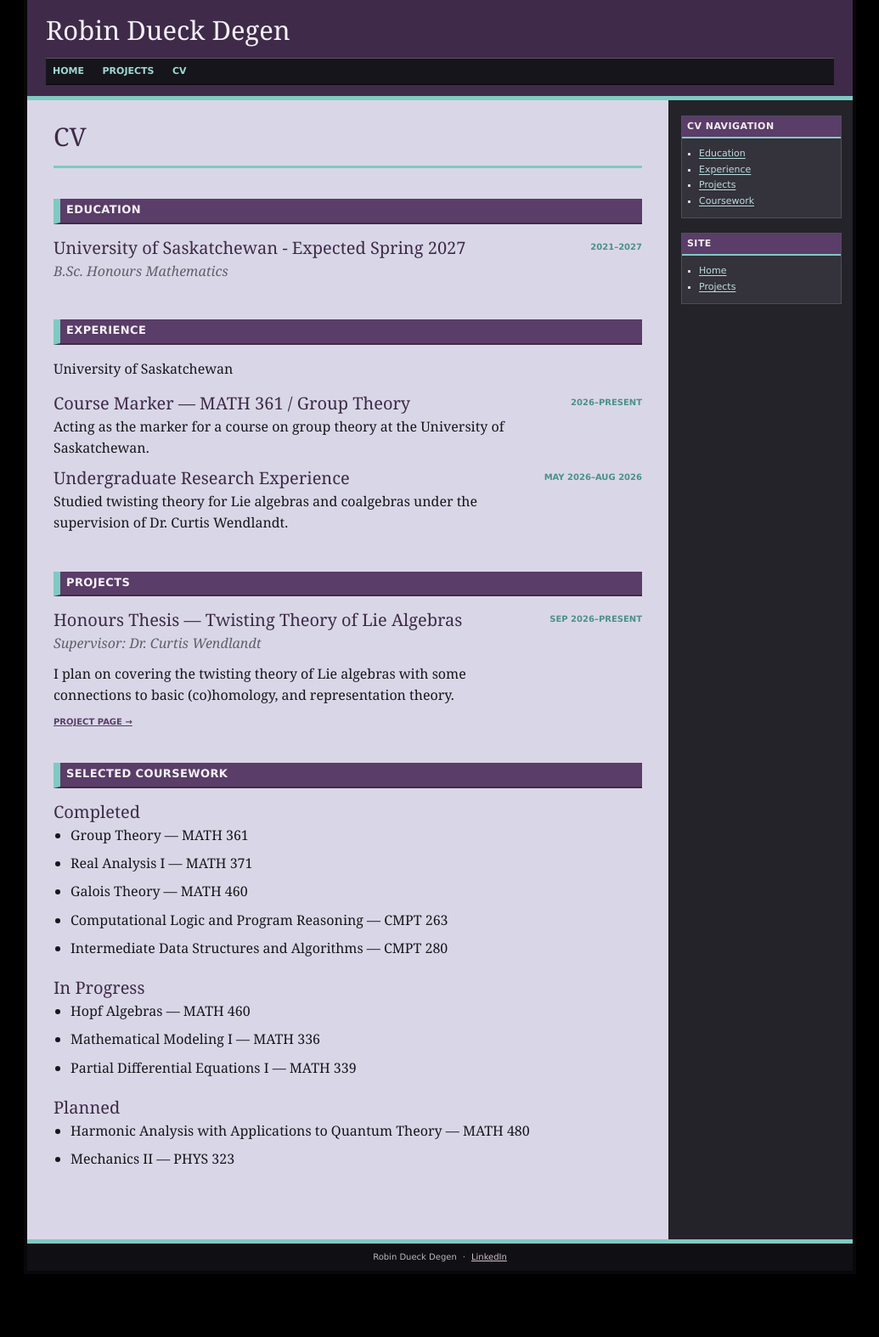
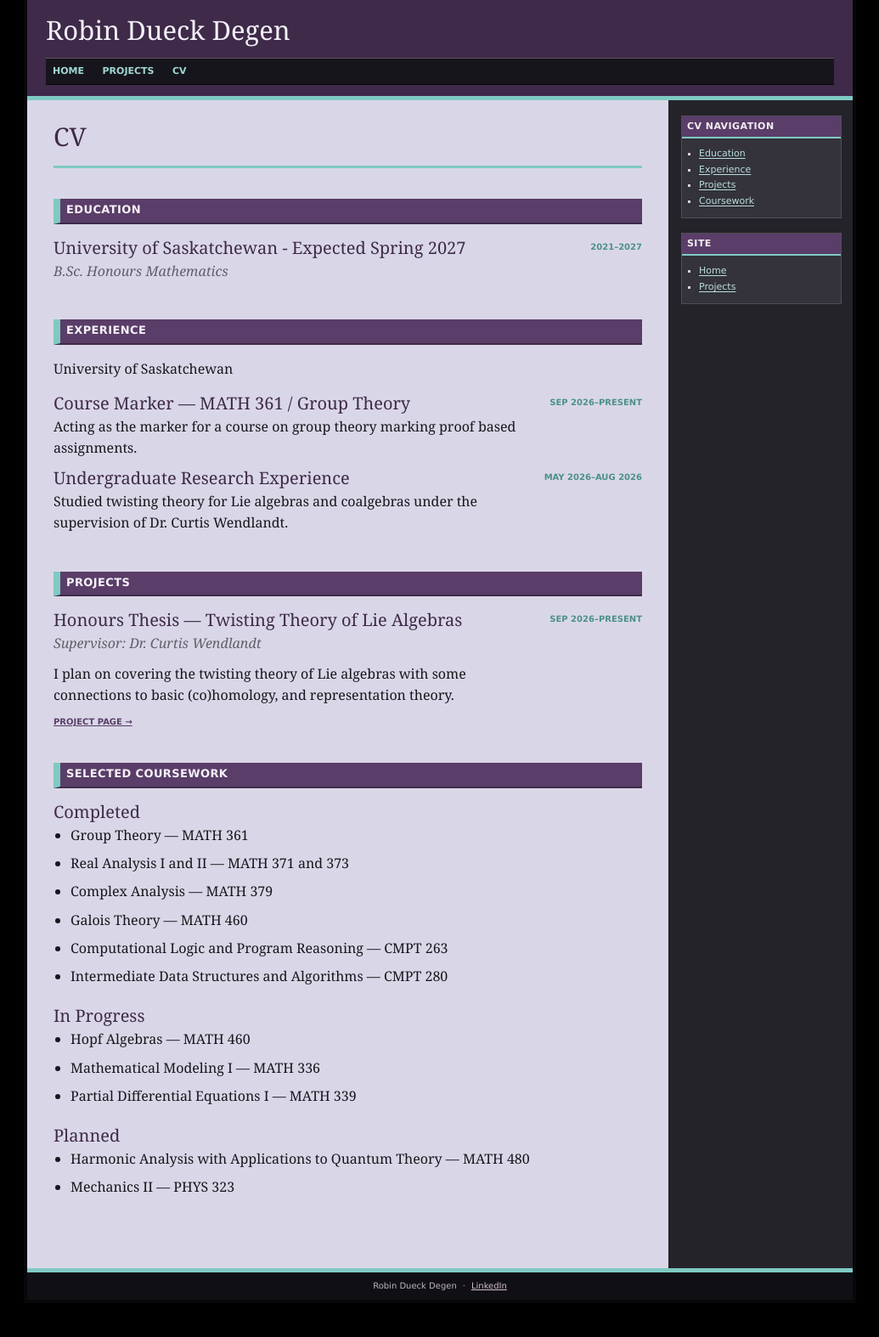
Before and after one commit to 8ts5bgytc8-cyber/robindueckdegen.com, a Jekyll site: the page built from cv/index.html, in a window 1280 px wide. Shown: the whole page at 85% size, without its empty margins (122-1157 px from the left). Built offline with Jekyll 4.4.1, drawn with Linux system fonts in a browser that asks for light colours; before the commit the page ends 1540 px from its top, so only the background shows below that.

Commit message:
Added a few more important classes to CV.

```diff
--- a/cv/index.html
+++ b/cv/index.html
@@ -30,11 +30,10 @@ title: CV
       <div class="cv-entry-main">
         <h3>Course Marker — MATH 361 / Group Theory</h3>
         <p>
-          Acting as the marker for a course on group theory
-          at the University of Saskatchewan.
+          Acting as the marker for a course on group theory marking proof based assignments.
         </p>
       </div>
-      <p class="cv-date">2026–Present</p>
+      <p class="cv-date">Sep 2026–Present</p>
     </div>
 
     <div class="cv-entry">
@@ -77,7 +76,8 @@ title: CV
     <h3>Completed</h3>
     <ul class="cv-course-list">
       <li>Group Theory — MATH 361</li>
-      <li>Real Analysis I — MATH 371</li>
+      <li>Real Analysis I and II — MATH 371 and 373</li>
+      <li>Complex Analysis — MATH 379</li>
       <li>Galois Theory — MATH 460</li>
       <li>Computational Logic and Program Reasoning — CMPT 263</li>
       <li>Intermediate Data Structures and Algorithms — CMPT 280</li>
```
